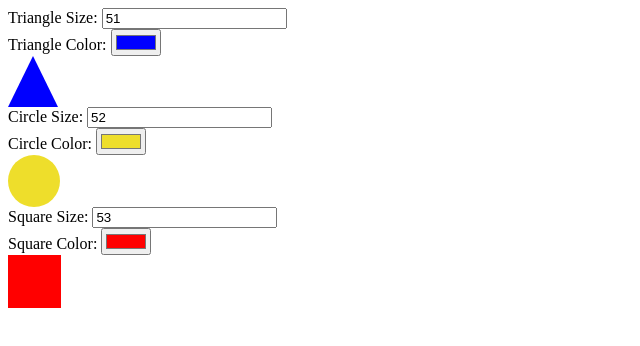
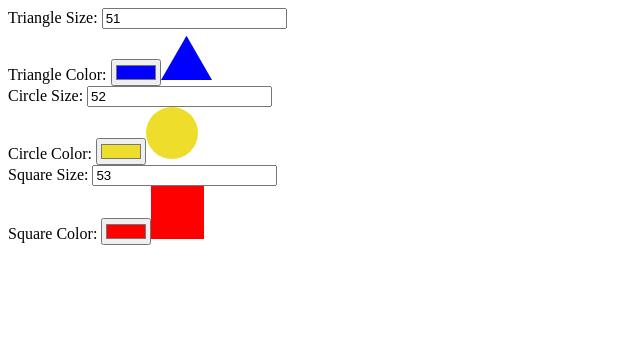
Before and after one commit to mariano-farace/ra-m2-usestate-useeffect, a React (Vite) app: page / in a window 1280 px wide. Shown: the top 346 px of the page, without its empty margins (0-640 px from the left). Built offline with nearby package versions, Linux system fonts and the light colour scheme.

Commit message:
Improve svg

```diff
--- a/src/components/atoms/Circle.jsx
+++ b/src/components/atoms/Circle.jsx
@@ -2,15 +2,9 @@ import PropTypes from "prop-types";
 
 const Circle = ({ color, size }) => {
   return (
-    <svg
-      style={{
-        display: "block",
-        backgroundColor: color,
-        height: `${size}px`,
-        width: `${size}px`,
-        borderRadius: "50%",
-      }}
-    ></svg>
+    <svg height={size} width={size}>
+      <circle cx="50%" cy="50%" r={`${size / 2}px`} fill={color} />
+    </svg>
   );
 };
 
--- a/src/components/atoms/Square.jsx
+++ b/src/components/atoms/Square.jsx
@@ -2,14 +2,9 @@ import PropTypes from "prop-types";
 
 const Square = ({ color, size }) => {
   return (
-    <svg
-      style={{
-        display: "block",
-        backgroundColor: color,
-        height: `${size}px`,
-        width: `${size}px`,
-      }}
-    ></svg>
+    <svg height={size} width={size}>
+      <rect width={size} height={size} color={color} style={{ fill: color }} />
+    </svg>
   );
 };
 
--- a/src/components/atoms/Triangle.jsx
+++ b/src/components/atoms/Triangle.jsx
@@ -2,16 +2,12 @@ import PropTypes from "prop-types";
 
 const Triangle = ({ color, size }) => {
   return (
-    <svg
-      style={{
-        display: "block",
-        height: 0,
-        width: 0,
-        borderLeft: `${size / 2}px solid transparent`,
-        borderRight: `${size / 2}px solid transparent`,
-        borderBottom: `${size}px solid ${color}`,
-      }}
-    ></svg>
+    <svg height={size} width={size}>
+      <polygon
+        points={`${size / 2} ${size / 7.464}, ${size} ${size}, 0 ${size}`}
+        style={{ fill: color }}
+      />
+    </svg>
   );
 };
 
```
